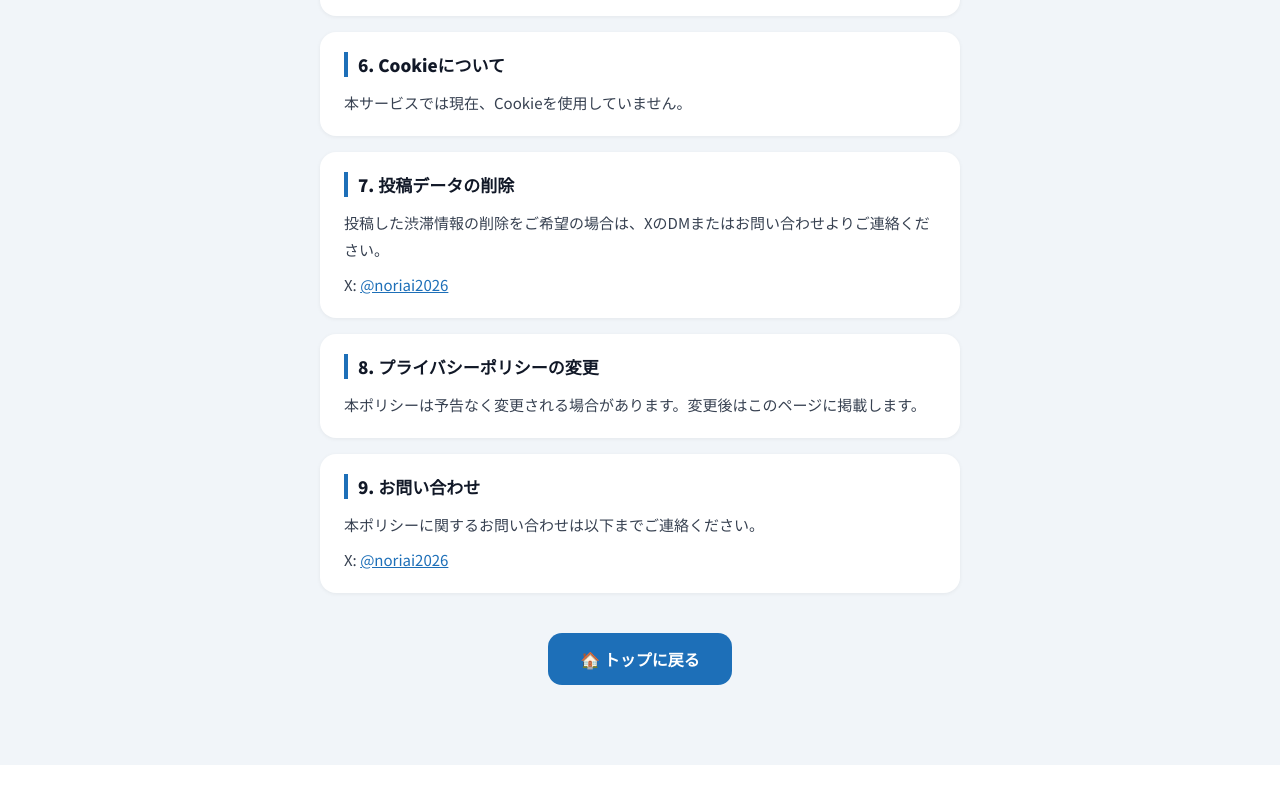
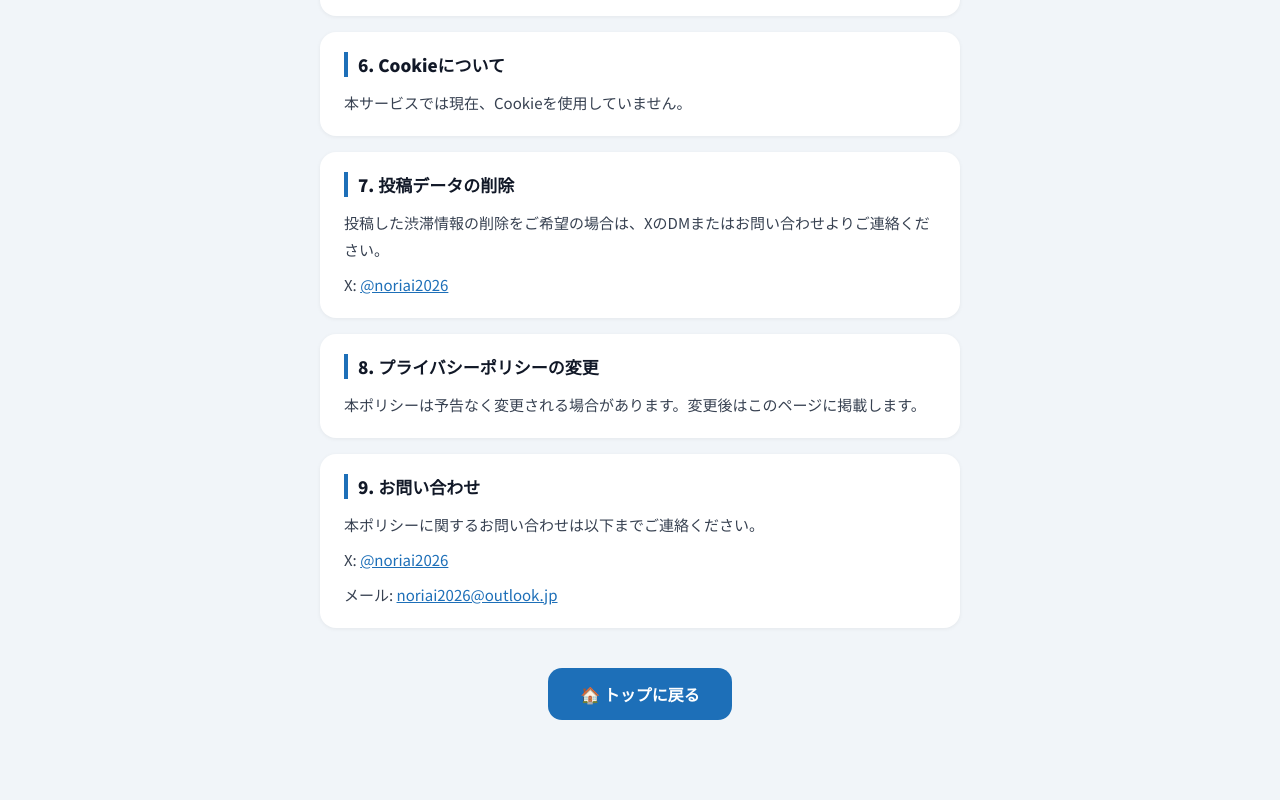
Before and after one commit to cocoroodoru2525-hub/miyazaki-traffic, a Next.js app: page /privacy in a window 1280 px wide. Shown: the part 1296-2096 px from the top of the page. Before the commit the page ends 2061 px from the top, so only its background shows below. Built offline with nearby package versions, Linux system fonts and the light colour scheme.

Commit message:
update privacy email

```diff
--- a/app/privacy/page.js
+++ b/app/privacy/page.js
@@ -76,6 +76,7 @@ export default function PrivacyPage() {
         <Section title="9. お問い合わせ">
           本ポリシーに関するお問い合わせは以下までご連絡ください。
           <p style={{ marginTop: 8 }}>X: <a href="https://x.com/noriai2026" style={{ color: "#1d6fb8" }}>@noriai2026</a></p>
+          <p style={{ marginTop: 8 }}>メール: <a href="mailto:noriai2026@outlook.jp" style={{ color: "#1d6fb8" }}>noriai2026@outlook.jp</a></p>
         </Section>
 
         <div style={{ marginTop: 40, textAlign: "center" }}>
```
